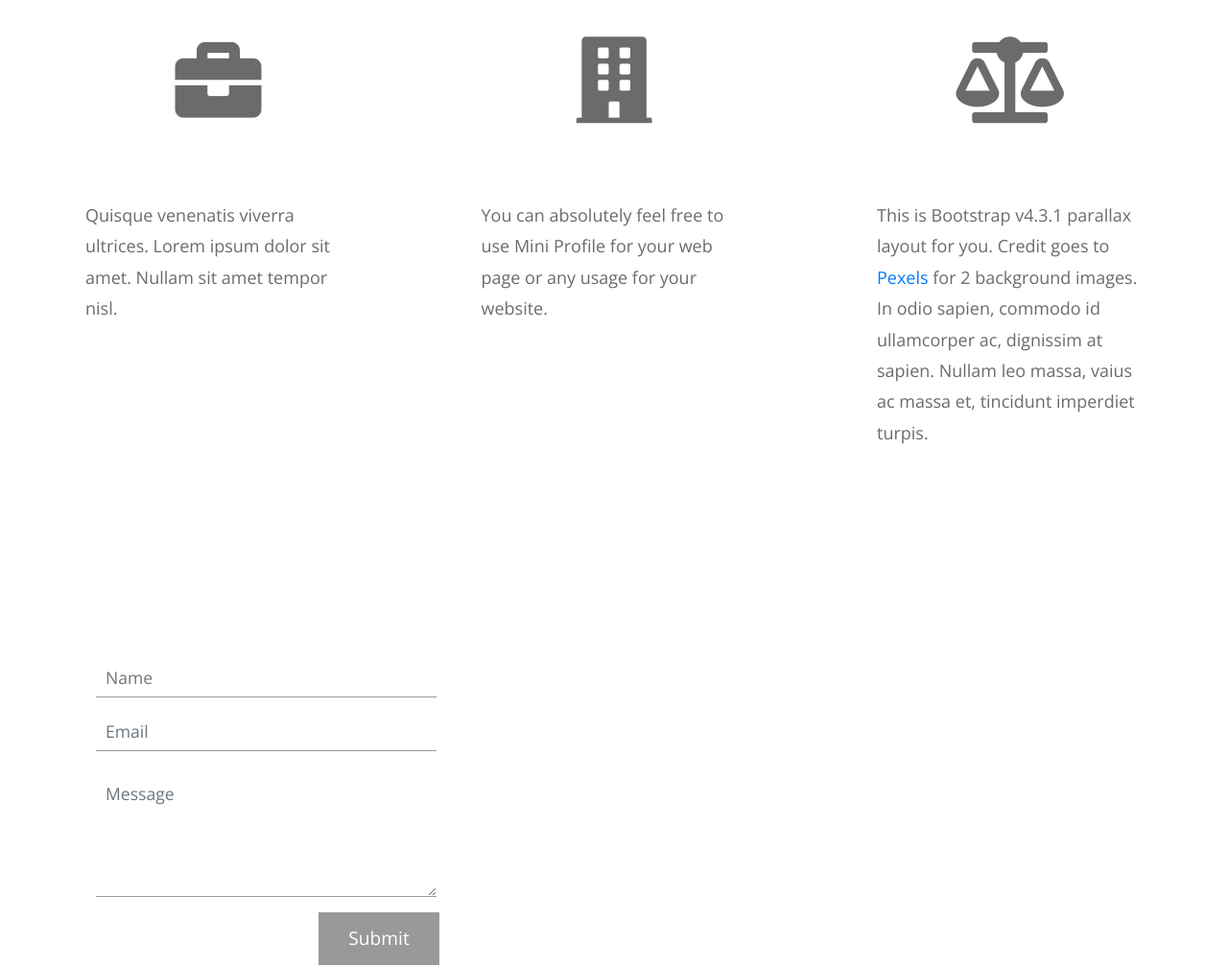
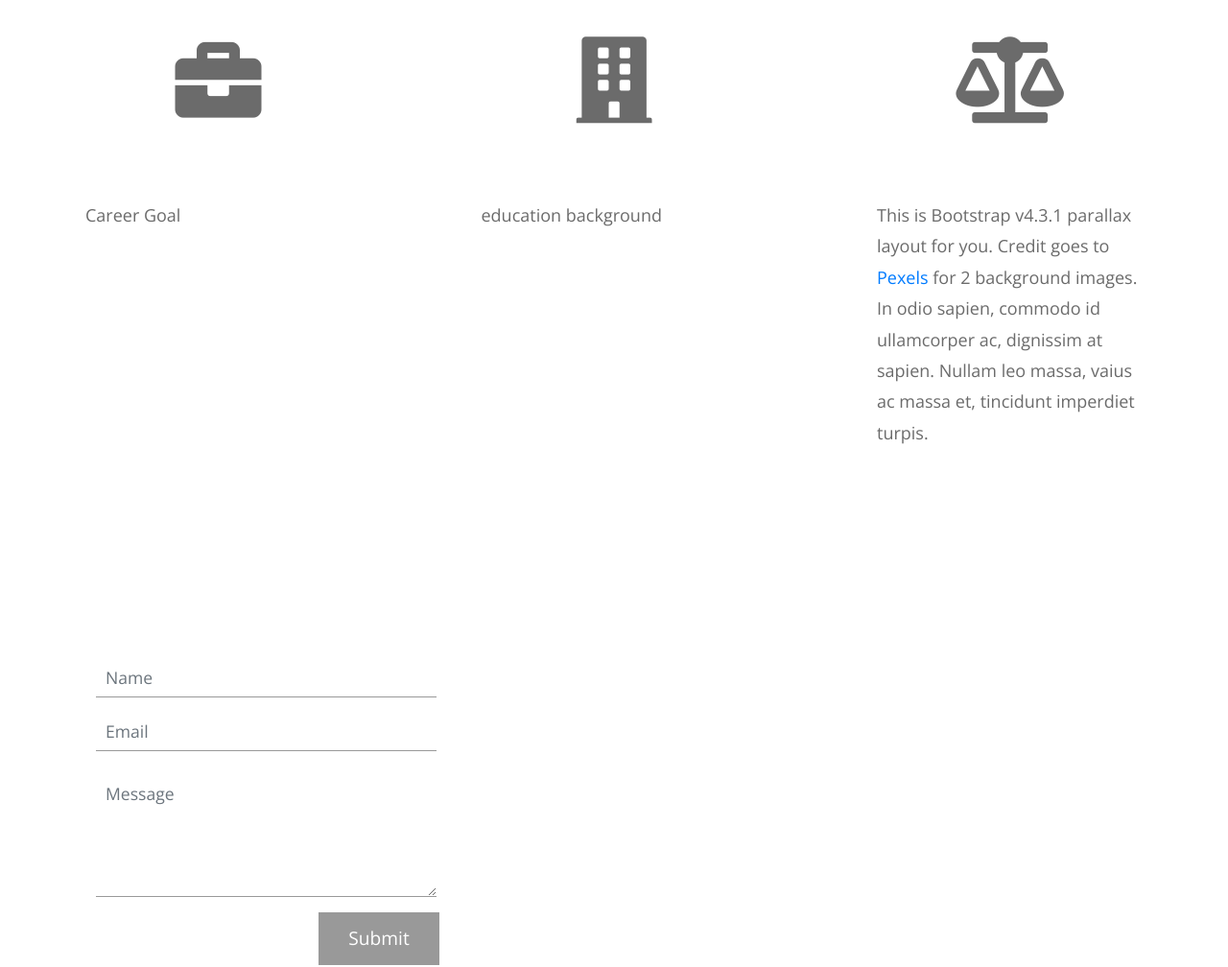
Before and after one commit to wang-xiaotian/wang-xiaotian.github.io, a plain HTML site: page index.html in a window 1280 px wide. Shown: the part 2526-3534 px from the top of the page at 96% size. Drawn offline with nearby package versions, Linux system fonts and the light colour scheme.

Commit message:
Update index.html

```diff
--- a/index.html
+++ b/index.html
@@ -142,14 +142,13 @@ https://templatemo.com/tm-530-mini-profile
               <div class="tm-contact-item">
                 <i class="fas fa-5x fa-briefcase tm-contact-item-icon"></i>
                 <p class="mb-0">
-                  Quisque venenatis viverra ultrices. Lorem ipsum dolor sit
-                  amet. Nullam sit amet tempor nisl.
+                  Career Goal
                 </p>
               </div>
               <div class="tm-contact-item">
                 <i class="fas fa-5x fa-building tm-contact-item-icon"></i>
                 <p class="mb-0">
-                  You can absolutely feel free to use Mini Profile for your web page or any usage for your website.
+                  education background
                 </p>
               </div>
 
```
